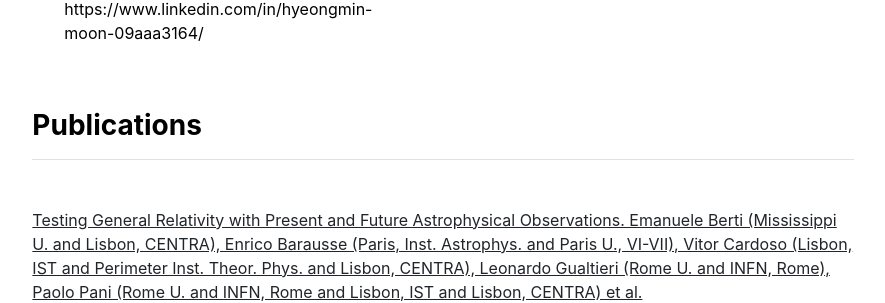
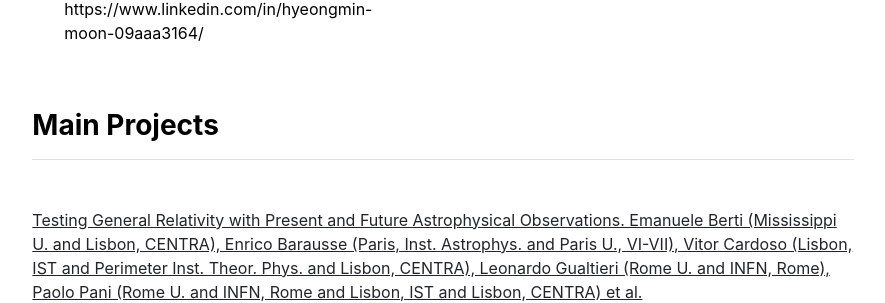
Before and after one commit to HyeongminMoon/HyeongminMoon.github.io, a Jekyll site: the page built from index.md, in a window 1280 px wide. Shown: the part 723-1026 px from the top of the page, without its empty margins (197-1082 px from the left). Built offline with Jekyll 4.4.1, drawn with Linux system fonts in a browser that asks for light colours.

Commit message:
Update publications.html

```diff
--- a/_includes/publications.html
+++ b/_includes/publications.html
@@ -1,6 +1,6 @@
 <div class="row g-5 mb-5">
   <div>
-    <h3 class="fw-bold border-bottom pb-3 mb-5">Publications</h3>
+    <h3 class="fw-bold border-bottom pb-3 mb-5">Main Projects</h3>
     {% if page.title == "Home" %}
       {% for item in site.data.publications.featured %}
         <p><a href="{{ item.url }}">{{ item.name }}</a></p>
```
